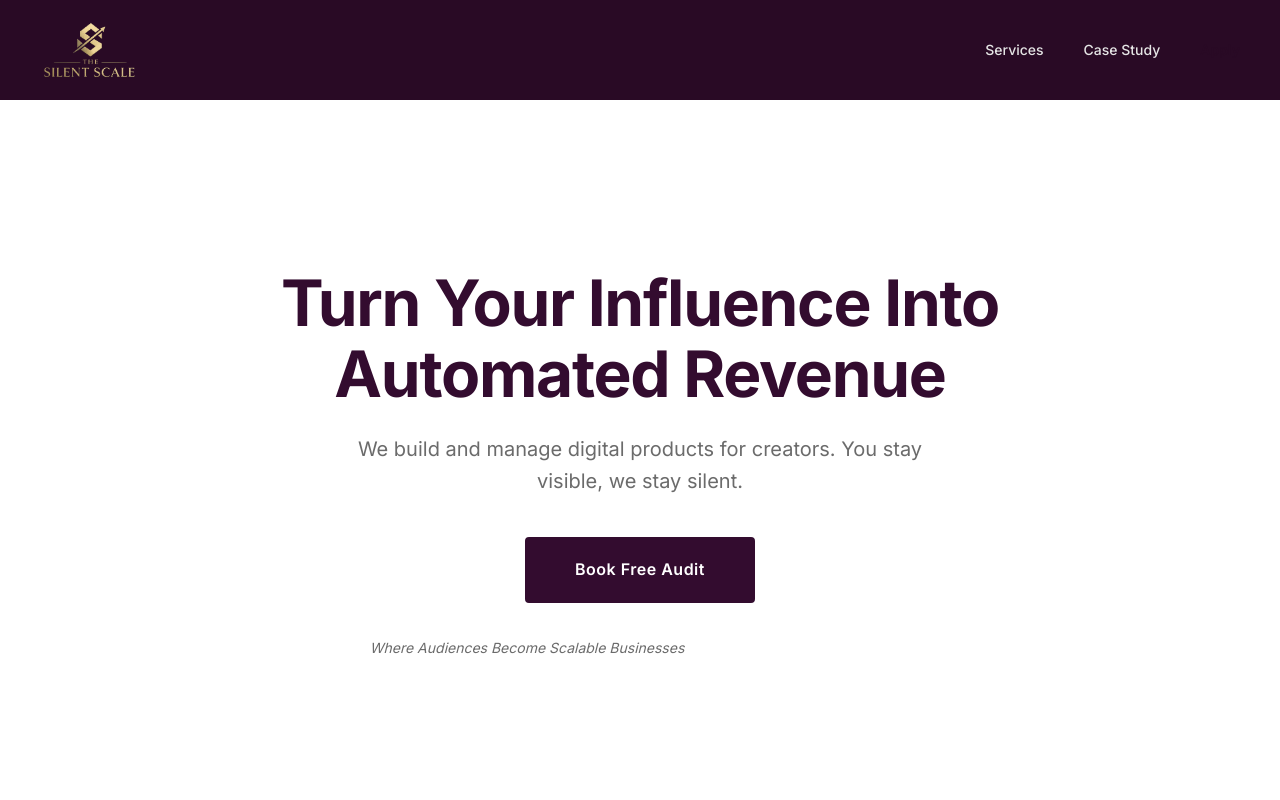
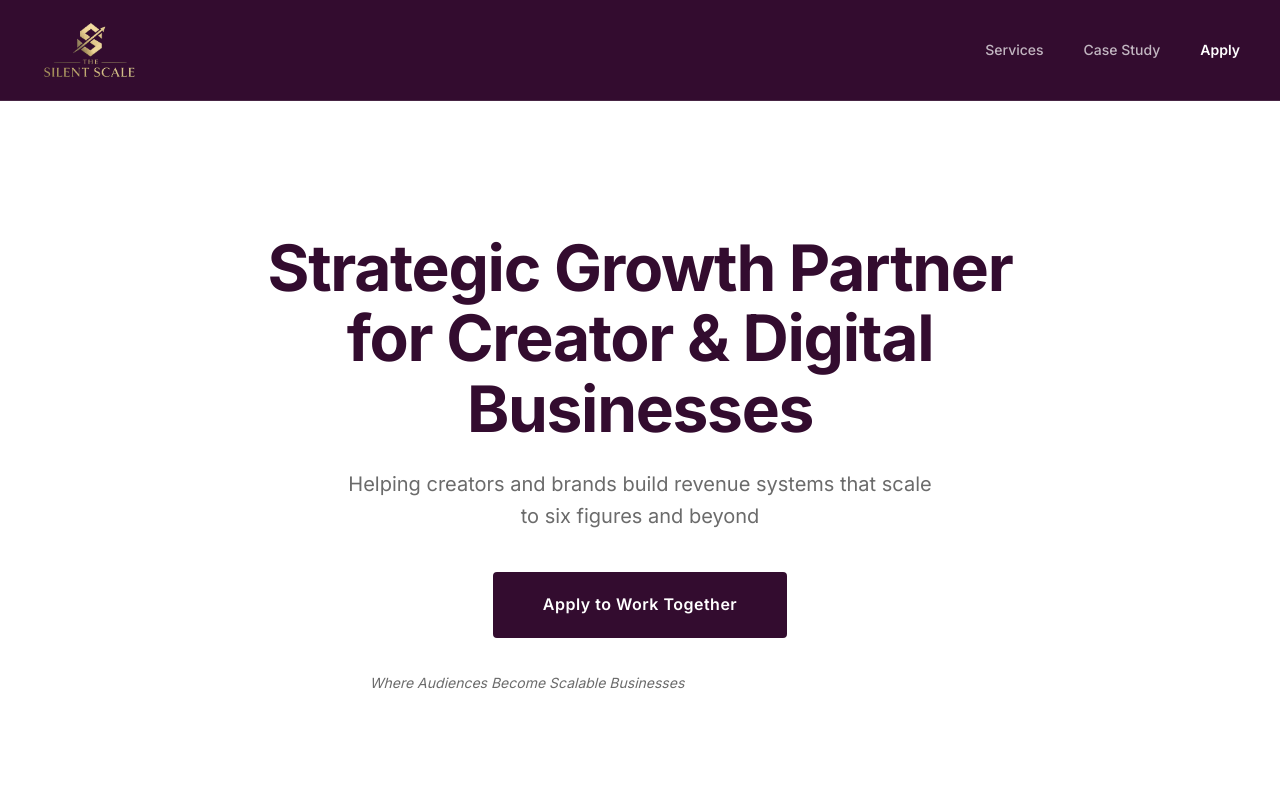
Before and after one commit to jennimmartin/the-silent-scale, a React (Vite) app: page / in a window 1280 px wide. Shown: the top 800 px of the page. Built offline with nearby package versions, Linux system fonts and the light colour scheme.

Commit message:
Hero Copy Update

```diff
--- a/src/components/Footer.jsx
+++ b/src/components/Footer.jsx
@@ -8,7 +8,11 @@ export default function Footer() {
     <>
       <footer className="footer">
         <div className="footer-content">
-          <div className="footer-logo">THE SILENT SCALE</div>
+          <img
+            src="/logo.png"
+            alt="The Silent Scale"
+            className="footer-logo-img"
+          />
 
           <nav className="footer-nav">
             <a href="#services">Services</a>
--- a/src/components/Hero.jsx
+++ b/src/components/Hero.jsx
@@ -11,12 +11,12 @@ export default function Hero() {
     <section id="home" className="hero">
       <div className="hero-content">
         <h1 className="hero-title">
-          Turn Your Influence Into Automated Revenue
+          Strategic Growth Partner for Creator & Digital Businesses
         </h1>
 
         <p className="hero-subtitle">
-          We build and manage digital products for creators. You stay visible,
-          we stay silent.
+          Helping creators and brands build revenue systems that scale to six
+          figures and beyond
         </p>
 
         <a
@@ -24,7 +24,7 @@ export default function Hero() {
           className="btn hero-cta"
           onClick={(e) => handleScroll(e, "#apply")}
         >
-          Book Free Audit
+          Apply to Work Together
         </a>
 
         <p className="hero-tagline">
--- a/src/index.css
+++ b/src/index.css
@@ -517,7 +517,8 @@ ul {
   top: 0;
   left: 0;
   right: 0;
-  background: var(--primary-700);
+  background: var(--primary-600); /* Dark purple */
+  border-bottom: 1px solid rgba(255, 255, 255, 0.1);
   z-index: 1000;
   padding: 1.25rem 2.5rem;
 }
@@ -546,12 +547,6 @@ ul {
   display: block;
 }
 
-@media (max-width: 768px) {
-  .nav-logo-img {
-    height: 32px;
-  }
-}
-
 .nav-links {
   display: flex;
   gap: 2.5rem;
@@ -560,23 +555,24 @@ ul {
 
 .nav-links a {
   font-size: 0.875rem;
-  color: var(--grey-300);
+  color: rgba(255, 255, 255, 0.7);
   text-decoration: none;
   font-weight: 500;
   transition: var(--transition);
 }
 
 .nav-links a:hover {
-  color: var(--primary-300);
+  color: var(--white);
 }
 
 .nav-cta {
-  color: var(--primary-700) !important;
+  color: var(--white) !important;
   font-weight: 600 !important;
 }
 
 .nav-cta:hover {
-  color: var(--primary-300) !important;
+  color: var(--white) !important;
+  opacity: 0.8;
 }
 
 /* Mobile Toggle Button */
@@ -586,6 +582,7 @@ ul {
   border: none;
   cursor: pointer;
   padding: 0.5rem;
+  z-index: 1001;
 }
 
 .nav-toggle-icon {
@@ -598,7 +595,7 @@ ul {
 .nav-toggle-icon span {
   display: block;
   height: 2px;
-  background: var(--grey-300);
+  background: var(--white); /* White on dark nav */
   transition: var(--transition);
 }
 
@@ -620,6 +617,10 @@ ul {
     padding: 1rem 1.5rem;
   }
 
+  .nav-logo-img {
+    height: 32px;
+  }
+
   .nav-toggle {
     display: block;
   }
@@ -629,7 +630,7 @@ ul {
     top: 60px;
     left: 0;
     right: 0;
-    background: var(--white);
+    background: var(--white); /* White dropdown */
     flex-direction: column;
     gap: 0;
     padding: 2rem 1.5rem;
@@ -648,14 +649,29 @@ ul {
 
   .nav-links a {
     padding: 1rem 0;
-    color: var(--grey-600);
     width: 100%;
     text-align: center;
     border-bottom: 1px solid var(--grey-100);
+    color: var(--grey-600); /* Dark text on white menu */
+    font-size: 1rem;
+  }
+
+  .nav-links a:hover {
+    color: var(--primary-600);
   }
 
   .nav-links a:last-child {
     border-bottom: none;
+  }
+
+  /* Apply button - override desktop styles for mobile */
+  .nav-cta {
+    color: var(--primary-600) !important; /* Purple in mobile menu */
+    font-weight: 600 !important;
+  }
+
+  .nav-cta:hover {
+    color: var(--primary-500) !important;
   }
 }
 
@@ -663,7 +679,6 @@ ul {
 body {
   padding-top: 60px;
 }
-
 /* ===================================
    HERO SECTION
    =================================== */
@@ -774,6 +789,12 @@ body {
   color: var(--white);
 }
 
+.footer-logo-img {
+  height: 60px;
+  width: auto;
+  margin-bottom: 1.5rem;
+}
+
 .footer-nav {
   display: flex;
   gap: 2rem;
@@ -841,6 +862,10 @@ body {
 @media (max-width: 768px) {
   .footer {
     padding: 3rem 1.5rem 1.5rem;
+  }
+
+  .footer-logo-img {
+    height: 48px;
   }
 
   .footer-nav {
```
